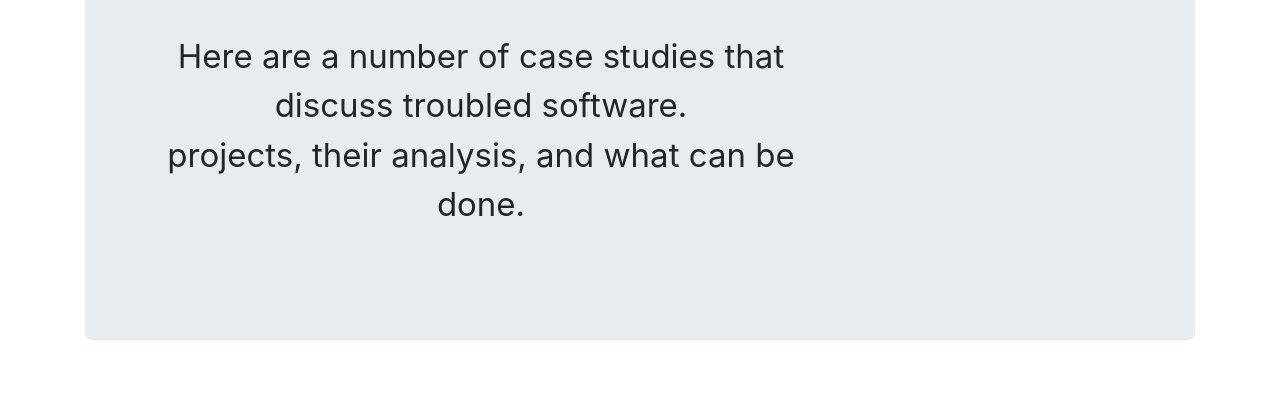
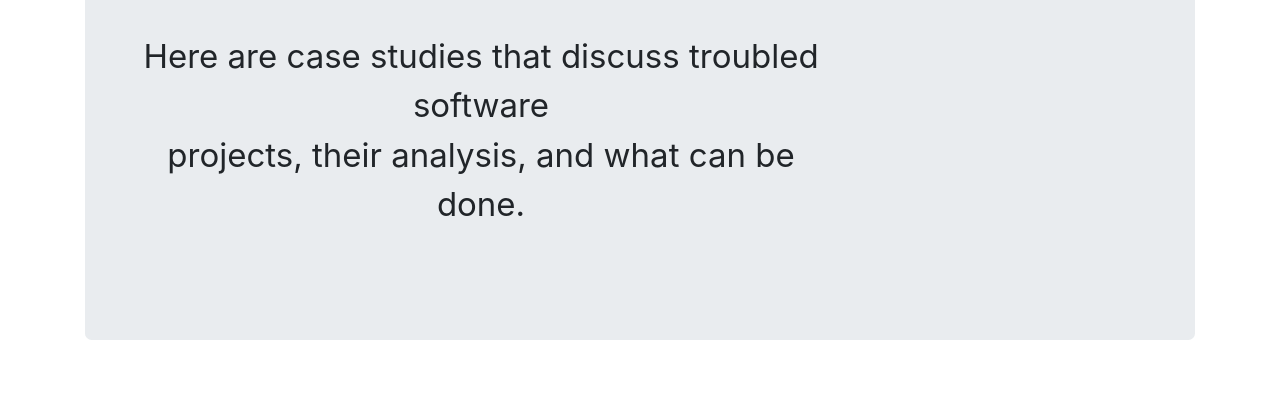
Before and after one commit to cpsource/DreamweaverBootstrap, a plain HTML site: page casestudies/case-studies.html in a window 1280 px wide. Shown: the part 239-642 px from the top of the page. Drawn offline with Linux system fonts and the light colour scheme.

Commit message:
tighten up wording

```diff
--- a/casestudies/case-studies.html
+++ b/casestudies/case-studies.html
@@ -33,7 +33,7 @@
         <h1 class="text-center f2 f1-2 b di lh-title mb3 white mw6 bg-primary">Case Studies&nbsp;</h1>
 		  <br> <br>
         <p class="text-center f3-m">
-        Here are a number of case studies that discuss troubled software.<br>
+        Here are case studies that discuss troubled software<br>
         projects, their analysis, and what can be done.
         </p>
       </div>
```
